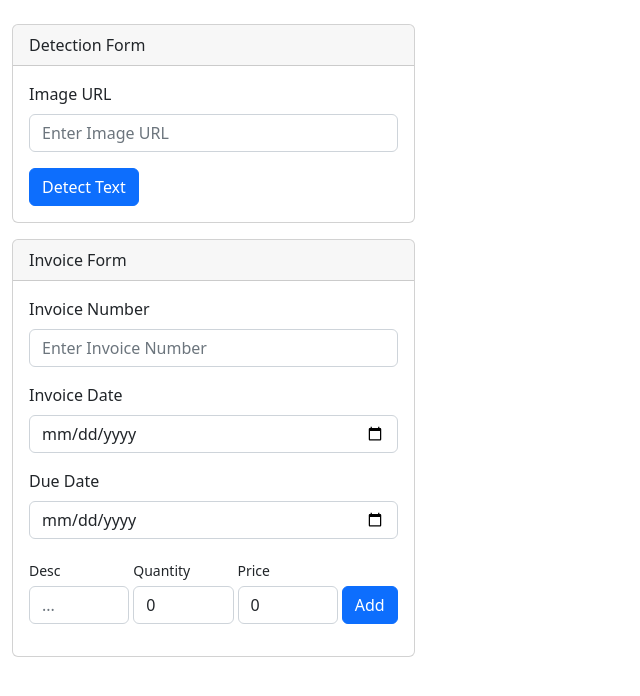
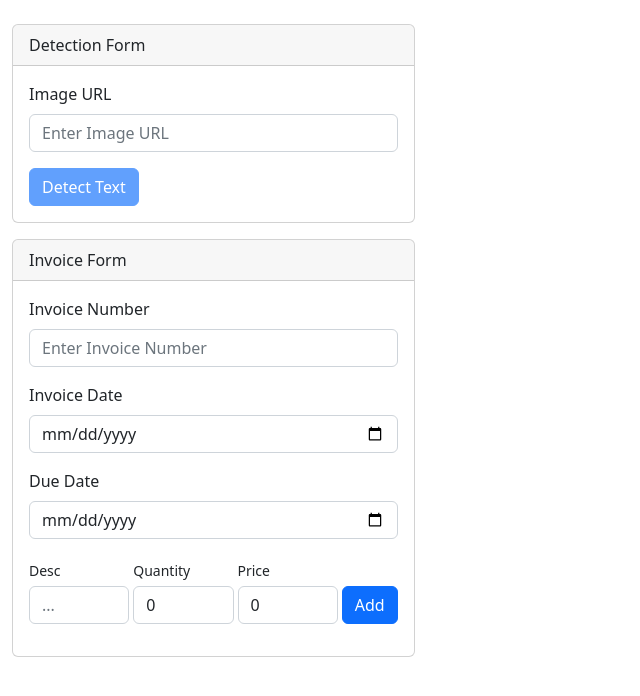
Before and after one commit to azrdfa/tesseract-sanbox, a React (Create React App) app: page / in a window 1280 px wide. Shown: the top 696 px of the page, without its empty margins (0-640 px from the left). Built offline with nearby package versions, Linux system fonts and the light colour scheme.

Commit message:
Add error toast to DetectionForm

```diff
--- a/src/components/Forms/DetectionForm.js
+++ b/src/components/Forms/DetectionForm.js
@@ -1,14 +1,17 @@
 import React, { useState } from 'react'
 import { createWorker } from 'tesseract.js';
-import { Button, Card, Form } from 'react-bootstrap';
+import { Button, Card, Form, Toast, ToastContainer } from 'react-bootstrap';
 
-const DetectionForm = () => {
+const DetectionForm = ({ setDataWords, isLoading, setIsLoading }) => {
 	const [payload, setPayload] = useState("")
-	const [result, setResult] = useState("")
-	const [isLoading, setIsLoading] = useState(false)
+	const [showErrorToast, setShowErrorToast] = useState(false)
 
 	const onInputChange = (event) => {
 		setPayload(event.target.value)
+	}
+
+	const onErrorToastButtonClick = () => {
+		setShowErrorToast(false);
 	}
 
 	const onButtonSubmit = async (event) => {
@@ -16,7 +19,7 @@ const DetectionForm = () => {
 		const worker = createWorker({ logger: m => console.log(m) });
 		try {
 			setIsLoading(true)
-			setResult("")
+			setDataWords([])
 			await worker.load();
 			await worker.loadLanguage('eng');
 			await worker.initialize('eng');
@@ -25,16 +28,16 @@ const DetectionForm = () => {
 			});
 			const res = await worker.recognize(payload);
 			await worker.terminate();
-			setResult(res)
-			console.log({ res })
+			setDataWords(res.data.words)
 		} catch (error) {
-			alert("Please try again later")
+			setShowErrorToast(true)
 		} finally {
 			setIsLoading(false)
 		}
 	}
 
 	return (
+		<>
 			<Card>
 				<Card.Header>
 					Detection Form
@@ -45,12 +48,26 @@ const DetectionForm = () => {
 							<Form.Label>Image URL</Form.Label>
 							<Form.Control type="text" placeholder="Enter Image URL" value={payload} onChange={onInputChange} disabled={isLoading} />
 						</Form.Group>
-					<Button variant="primary" onClick={onButtonSubmit} disabled={isLoading}>
+						<Button variant="primary" onClick={onButtonSubmit} disabled={isLoading || payload === ""}>
 							Detect Text
 						</Button>
 					</Form>
 				</Card.Body>
 			</Card>
+			<ToastContainer className="p-3" position="top-end">
+				<Toast
+					onClose={onErrorToastButtonClick}
+					show={showErrorToast}
+					delay={3000}
+					autohide
+				>
+					<Toast.Header>
+						<strong className="me-auto">Error</strong>
+					</Toast.Header>
+					<Toast.Body>Please try again later</Toast.Body>
+				</Toast>
+			</ToastContainer>
+		</>
 	)
 }
 
```
Lines whose indentation alone changed are shown as unchanged.
